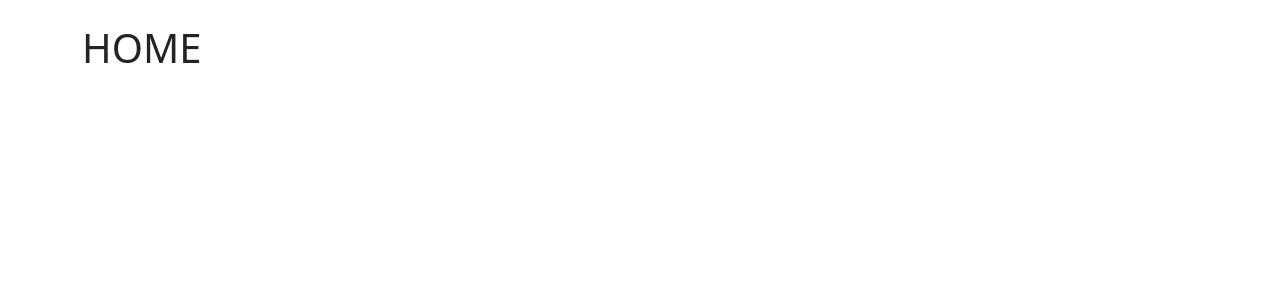
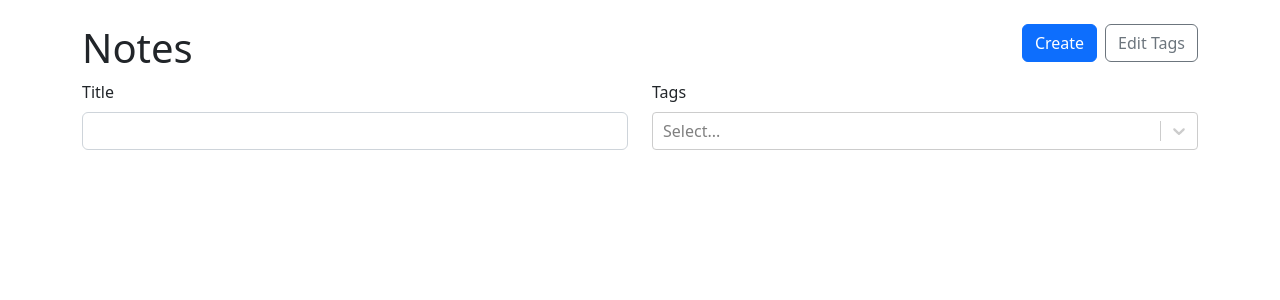
Before and after one commit to lsw0604/Practice-Vite-App, a React (Vite) app: page / in a window 1280 px wide. Shown: the top 300 px of the page. Built offline with nearby package versions, Linux system fonts and the light colour scheme.

Commit message:
noteList Logic

```diff
--- a/src/App.tsx
+++ b/src/App.tsx
@@ -1,9 +1,10 @@
 import "bootstrap/dist/css/bootstrap.min.css";
 import { Container } from "react-bootstrap";
 import { Routes, Route, Navigate } from "react-router-dom";
-import { NewNote } from "./NewNote";
+import NewNote from "./pages/NewNote";
+import NoteList from "./Components/NoteList";
 import { useLocalStorage } from "./hooks/useLocalStorage";
-import { useMemo, useEffect } from "react";
+import { useMemo } from "react";
 import { v4 as uuidV4 } from "uuid";
 
 function App() {
@@ -26,10 +27,38 @@ function App() {
     setTags(prev => [...prev, tag]);
   }
 
+  function updateTag(id: string, label: string) {
+    setTags(prevTags => {
+      return prevTags.map(tag => {
+        if (tag.id === id) {
+          return { ...tag, label }
+        } else {
+          return tag
+        }
+      })
+    })
+  }
+
+  function deleteTag(id: string) {
+    setTags(prevTags => {
+      return prevTags.filter(tag => tag.id !== id);
+    })
+  }
+
   return (
     <Container className="my-4">
       <Routes>
-        <Route path="/" element={<h1>HOME</h1>} />
+        <Route
+          path="/"
+          element={
+            <NoteList
+              notes={notesWithTags}
+              availableTags={tags}
+              onDeleteTag={deleteTag}
+              onUpdateTag={updateTag}
+            />
+          }
+        />
         <Route
           path="/new"
           element={
--- a/src/Components/NoteForm.tsx
+++ b/src/Components/NoteForm.tsx
@@ -1,6 +1,6 @@
 import { FormEvent, useRef, useState } from "react";
 import { Form, Stack, Row, Col, Button } from "react-bootstrap";
-import { Link } from "react-router-dom";
+import { Link, useNavigate } from "react-router-dom";
 import CreatableReactSelect from "react-select/creatable";
 import { v4 as uuidV4 } from "uuid"
 
@@ -8,15 +8,16 @@ export default function NoteForm({ onSubmit, onAddTag, availableTags }: NoteForm
   const titleRef = useRef<HTMLInputElement>(null);
   const markdownRef = useRef<HTMLTextAreaElement>(null);
   const [selectedTags, setSelectedTags] = useState<Tag[]>([]);
-
+  const navigate = useNavigate();
 
   function handleSubmit(e: FormEvent) {
     e.preventDefault();
     onSubmit({
       title: titleRef.current!.value,
       markdown: markdownRef.current!.value,
-      tags: []
+      tags: selectedTags,
     })
+    navigate("..");
   }
   return (
     <Form onSubmit={handleSubmit}>
--- /dev/null
+++ b/src/Components/NoteList.tsx
@@ -0,0 +1,94 @@
+import { Row, Col, Stack, Button, Form } from "react-bootstrap";
+import { Link } from "react-router-dom";
+import { useState, useMemo } from "react";
+import ReactSelect from "react-select";
+
+export default function NoteList({
+  availableTags,
+  notes,
+  onDeleteTag,
+  onUpdateTag,
+}: NoteListProps) {
+  const [selectedTags, setSelectedTags] = useState<Tag[]>([]);
+  const [title, setTitle] = useState<string>("");
+  const [editTagsModalIsOpen, setEditTagsModalIsOpen] = useState<boolean>(false);
+
+  const filteredNotes = useMemo(() => {
+    return notes.filter(note => {
+      return (
+        (
+          title === "" ||
+          note.title.toLowerCase().includes(title.toLowerCase())
+        ) && (
+          selectedTags.length === 0 ||
+          selectedTags.every(tag => note.tags.some(noteTag => noteTag.id === tag.id))
+        )
+      )
+    })
+  }, [title, selectedTags, notes])
+
+  return (
+    <>
+      <Row>
+        <Col>
+          <h1>Notes</h1>
+        </Col>
+        <Col xs="auto">
+          <Stack gap={2} direction="horizontal">
+            <Link to="/new">
+              <Button variant="primary">Create</Button>
+            </Link>
+            <Button
+              onClick={() => setEditTagsModalIsOpen(true)}
+              variant="outline-secondary"
+            >
+              Edit Tags
+            </Button>
+          </Stack>
+        </Col>
+      </Row>
+      <Form>
+        <Row className="mb-4">
+          <Col>
+            <Form.Group controlId="title">
+              <Form.Label>Title</Form.Label>
+              <Form.Control
+                type="text"
+                value={title}
+                onChange={(e: React.ChangeEvent<HTMLInputElement>) => setTitle(e.target.value)}
+              />
+            </Form.Group>
+          </Col>
+          <Col>
+            <Form.Group controlId="tags">
+              <Form.Label>Tags</Form.Label>
+              <ReactSelect
+                value={selectedTags.map(tag => {
+                  return { label: tag.label, value: tag.id }
+                })}
+                options={availableTags.map(tag => {
+                  return { label: tag.label, value: tag.id }
+                })}
+                onChange={tags => {
+                  setSelectedTags(
+                    tags.map(tag => {
+                      return { label: tag.label, id: tag.value }
+                    })
+                  )
+                }}
+                isMulti
+              />
+            </Form.Group>
+          </Col>
+        </Row>
+      </Form>
+      <Row xs={1} sm={2} lg={3} xl={4} className="g-3">
+        {filteredNotes.map(note => (
+          <Col key={note.id}>
+            Note Card
+          </Col>
+        ))}
+      </Row>
+    </>
+  )
+}
--- a/src/NewNote.tsx
+++ b/src/pages/NewNote.tsx
@@ -1,6 +1,6 @@
-import NoteForm from "./Components/NoteForm";
+import NoteForm from "../Components/NoteForm";
 
-export function NewNote ({ onSubmit, onAddTag, availableTags }: NewNoteProps) {
+export default function NewNote ({ onSubmit, onAddTag, availableTags }: NewNoteProps) {
   return (
     <>
       <h1 className="mb-4">New Note</h1>
```
Also changed, not shown: src/types/index.d.ts (+13 -0 lines).
